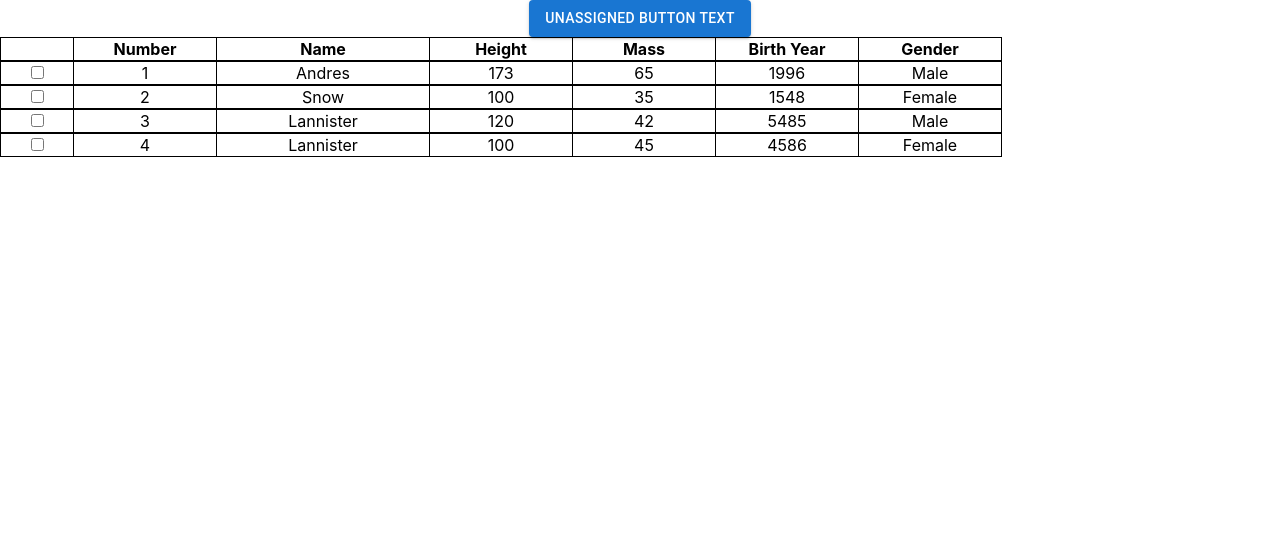
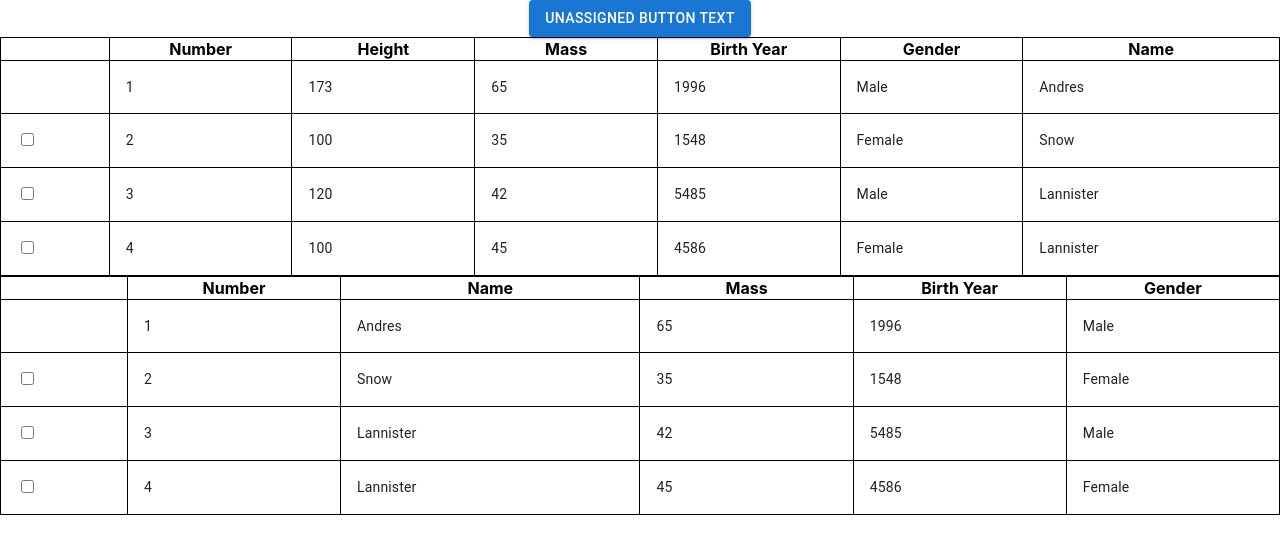
Before and after one commit to jorgecarmona/starwars-react, a React (Create React App) app: page / in a window 1280 px wide. Shown: the top 554 px of the page. Built offline with nearby package versions, Linux system fonts and the light colour scheme.

Commit message:
Added Table component using mui

```diff
--- a/src/components/atoms/eng-table.tsx
+++ b/src/components/atoms/eng-table.tsx
@@ -1,5 +1,9 @@
 import React from 'react';
 import Table from '@mui/material/Table';
+import TableBody from '@mui/material/TableBody';
+import TableCell from '@mui/material/TableCell';
+import TableHead from '@mui/material/TableHead';
+import TableRow from '@mui/material/TableRow';
 
 import "../../styles/eng-table.css"
 
@@ -8,12 +12,12 @@ function ENGTable(props: any) {
     let cell;
     if (column.field === "checkbox" && row[column.field]){
       cell =
-      <td key={column.field+"-"+index} width={column.width}>
+      <TableCell key={column.field+"-"+index} width={column.width}>
         <input type="checkbox"></input>
-      </td>
+      </TableCell>
     }
     else {
-      cell = <td key={column.field+"-"+index} width={column.width}>{row[column.field]}</td>
+      cell = <TableCell key={column.field+"-"+index} width={column.width}>{row[column.field]}</TableCell>
     }
     return cell;
   }
@@ -21,28 +25,28 @@ function ENGTable(props: any) {
   return (
     <div className='table-container'>
       <Table className='table'>
-        <thead>
-          <div className='row'>
+        <TableHead>
+          <TableRow className='row'>
             {
               props.columns.map((column: any) => (
-                <td key={column.field} width={column.width}>{column.headerName}</td>
+                <th key={column.field} style={{width:column.width}}>{column.headerName}</th>
               ))
             }
-          </div>
-        </thead>
-        <div className="rows-container">
+          </TableRow>
+        </TableHead>
+        <TableBody className="rows-container">
           {
             props.rows.map((row: any, index: number) => (
-              <div className='row'>
+              <TableRow className='row' key={"row-"+index}>
                 {
                   props.columns.map((column: any) => (
                     populateCells(row, column, index)
                   ))
                 }
-              </div>
+              </TableRow>
             ))
           }
-        </div>
+        </TableBody>
       </Table>
     </div>
   )
--- a/src/pages/App.tsx
+++ b/src/pages/App.tsx
@@ -11,19 +11,39 @@ function App() {
     <div className="App">
       <ENGButton variant="contained" onClick={buttonHandler}></ENGButton>
       <ENGTable
-        cellAlignment="left"
+        /* cellAlignment="left" */
+        columns = {[
+          { field: 'checkbox', headerName: '', width: 70 },
+          { field: 'number', headerName: 'Number', width: 140 },
+          { field: 'height', headerName: 'Height', width: 140 },
+          { field: 'mass', headerName: 'Mass', width: 140 },
+          { field: 'birthYear', headerName: 'Birth Year', width: 140 },
+          { field: 'gender', headerName: 'Gender', width: 140 },
+          { field: 'name', headerName: 'Name', width: 210 }
+        ]}
+        rows = {
+          [
+            { number: 1, name: "Andres", height: 173, mass: 65, birthYear: 1996, gender: "Male"  },
+            { checkbox: true, number: 2, name: 'Snow', height: 100, mass: 35, birthYear: 1548, gender: "Female" },
+            { checkbox: true, number: 3, name: 'Lannister', height: 120, mass: 42, birthYear: 5485, gender: "Male" },
+            { checkbox: true, number: 4, name: 'Lannister', height: 100, mass: 45, birthYear: 4586, gender: "Female" }
+          ]
+        }
+      >
+      </ENGTable>
+      <ENGTable
+        /* cellAlignment="left" */
         columns = {[
           { field: 'checkbox', headerName: '', width: 70 },
           { field: 'number', headerName: 'Number', width: 140 },
           { field: 'name', headerName: 'Name', width: 210 },
-          { field: 'height', headerName: 'Height', width: 140 },
           { field: 'mass', headerName: 'Mass', width: 140 },
           { field: 'birthYear', headerName: 'Birth Year', width: 140 },
           { field: 'gender', headerName: 'Gender', width: 140 }
         ]}
         rows = {
           [
-            { checkbox: true, number: 1, name: "Andres", height: 173, mass: 65, birthYear: 1996, gender: "Male"  },
+            { number: 1, name: "Andres", height: 173, mass: 65, birthYear: 1996, gender: "Male"  },
             { checkbox: true, number: 2, name: 'Snow', height: 100, mass: 35, birthYear: 1548, gender: "Female" },
             { checkbox: true, number: 3, name: 'Lannister', height: 120, mass: 42, birthYear: 5485, gender: "Male" },
             { checkbox: true, number: 4, name: 'Lannister', height: 100, mass: 45, birthYear: 4586, gender: "Female" }
--- a/src/styles/eng-table.css
+++ b/src/styles/eng-table.css
@@ -17,6 +17,6 @@ thead {
     flex-direction: column;
 }
 
-.row>td {
+.row>td, .row>th {
     border: 1px solid black;
 }
```
